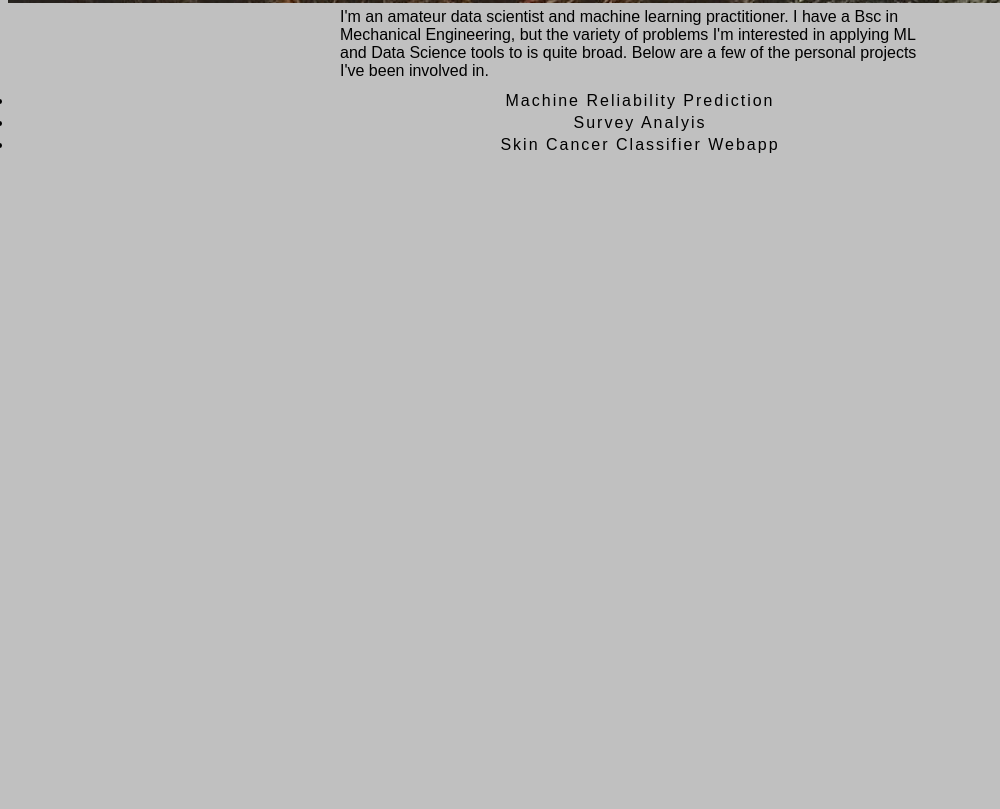
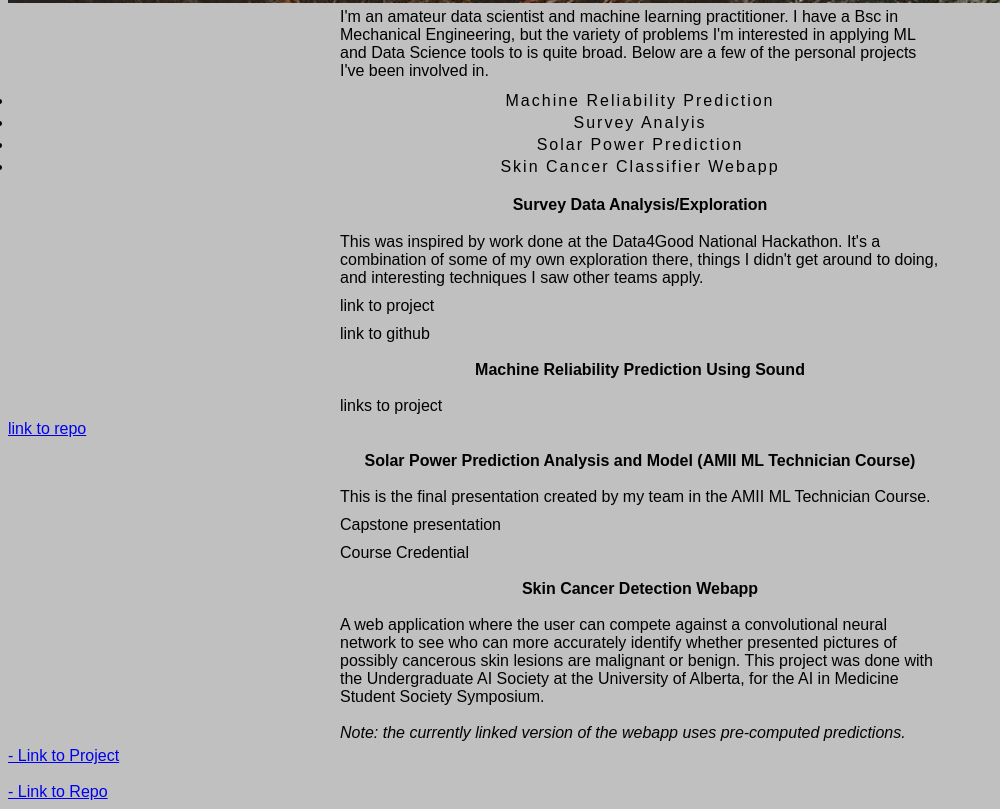
Before and after one commit to PeterFriedrich/main-portfolio, a plain HTML site: page test.html in a window 1280 px wide. Shown: the part 316-1125 px from the top of the page, without its empty margins (0-1000 px from the left). Before the commit the page ends 800 px from the top, so only its background shows below. Drawn offline with Linux system fonts and the light colour scheme.

Commit message:
See previous commit message.

```diff
--- a/style_test.css
+++ b/style_test.css
@@ -39,6 +39,19 @@ h1 {
     text-align: center;
 }
 
+h2 {
+    font-size: medium;
+    font-weight: bold;
+    text-align: center;
+}
+
+p {
+    text-align: left;
+    width: 600px;
+    margin: 0 auto;
+    padding: 5px;
+}
+
 .bio {
     position: relative;
     width: 600px;
--- a/test.html
+++ b/test.html
@@ -29,9 +29,35 @@
         <ul>
             <li>Machine Reliability Prediction</li>
             <li>Survey Analyis</li>
+            <li>Solar Power Prediction</li>
             <li>Skin Cancer Classifier Webapp</li>
         </ul>
     </nav>
 
+    <div id="survey">
+        <h2>Survey Data Analysis/Exploration</h2>
+        <p>This was inspired by work done at the Data4Good National Hackathon. It's a combination of some of my own exploration there, things I didn't get around to doing, and interesting techniques I saw other teams apply.</p>
+        <p>link to project</p>
+        <p>link to github</p>
+    </div>
+
+    <div id="reliability">
+        <h2>Machine Reliability Prediction Using Sound</h2>
+        <p>links to project</p>
+        <a href="https://github.com/PeterFriedrich/machine-sound-prediction" target="_blank">link to repo</a>
+    </div>
+    <div id="solar">
+        <h2>Solar Power Prediction Analysis and Model (AMII ML Technician Course)</h2>
+        <p>This is the final presentation created by my team in the AMII ML Technician Course.</p>
+        <p>Capstone presentation</p>
+        <p>Course Credential</p>
+
+    <div id="skin">
+        <h2>Skin Cancer Detection Webapp</h2>
+        <p>A web application where the user can compete against a convolutional neural network to see who can more accurately identify whether presented pictures of possibly cancerous skin lesions are malignant or benign. This project was done with the Undergraduate AI Society at the University of Alberta, for the AI in Medicine Student Society Symposium.<br><br><em> Note: the currently linked version of the webapp uses pre-computed predictions. </em></p>
+        <a href="https://undergraduateartificialintelligenceclub.github.io/skin_cancer/" target="_blank">- Link to Project</a>
+        <br><br>
+        <a href="https://github.com/UndergraduateArtificialIntelligenceClub/skin_cancer" target="_blank">- Link to Repo</a>
+
     </body>
 </html>
```
